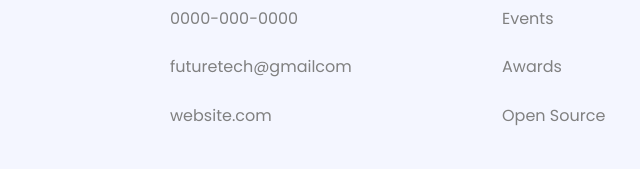
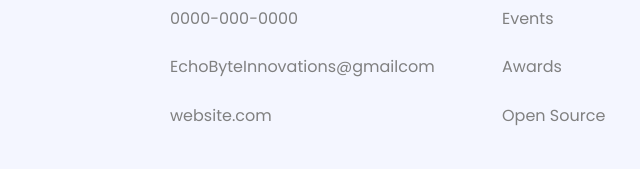
Before and after one commit to prabin-bagale/EchoByte-Innovations, a plain HTML site: page index.html in a window 1280 px wide. Shown: the part 8505-8674 px from the top of the page, 446-1086 px from the left. Drawn offline with nearby package versions, Linux system fonts and the light colour scheme.

Commit message:
Name Changed

```diff
--- a/index.html
+++ b/index.html
@@ -352,7 +352,7 @@
           <h4>EchoByte-Innovations, Kapan</h4>
           <h4>Kathmandu, Nepal</h4>
           <h4>0000-000-0000</h4>
-          <h4>futuretech@gmailcom</h4>
+          <h4>EchoByteInnovations@gmailcom</h4>
           <h4>website.com</h4>
         </div>
         <div class="col-4 footer3">
```
